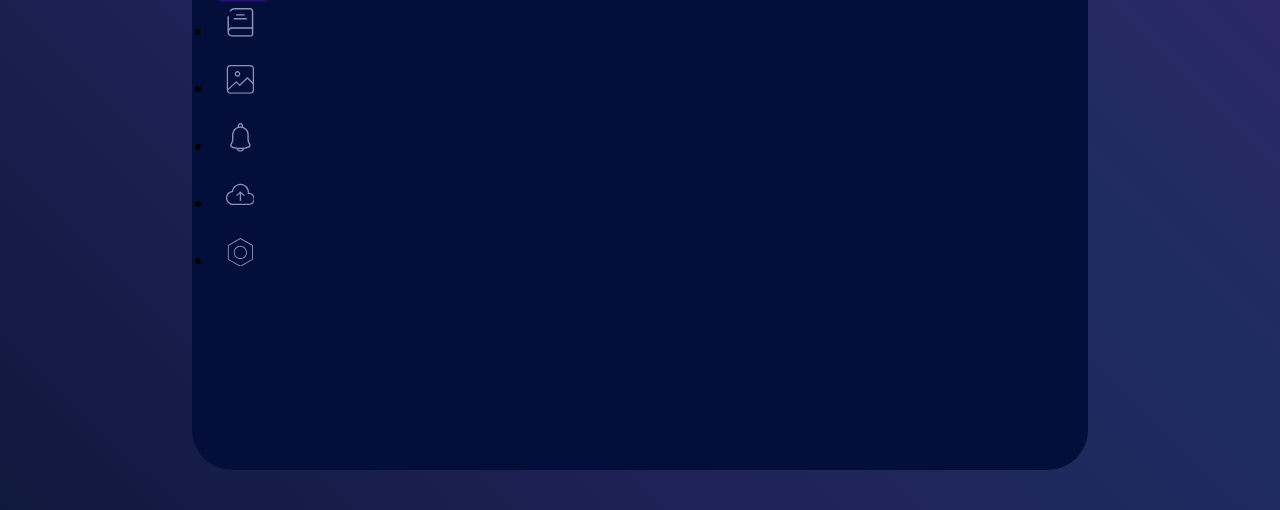
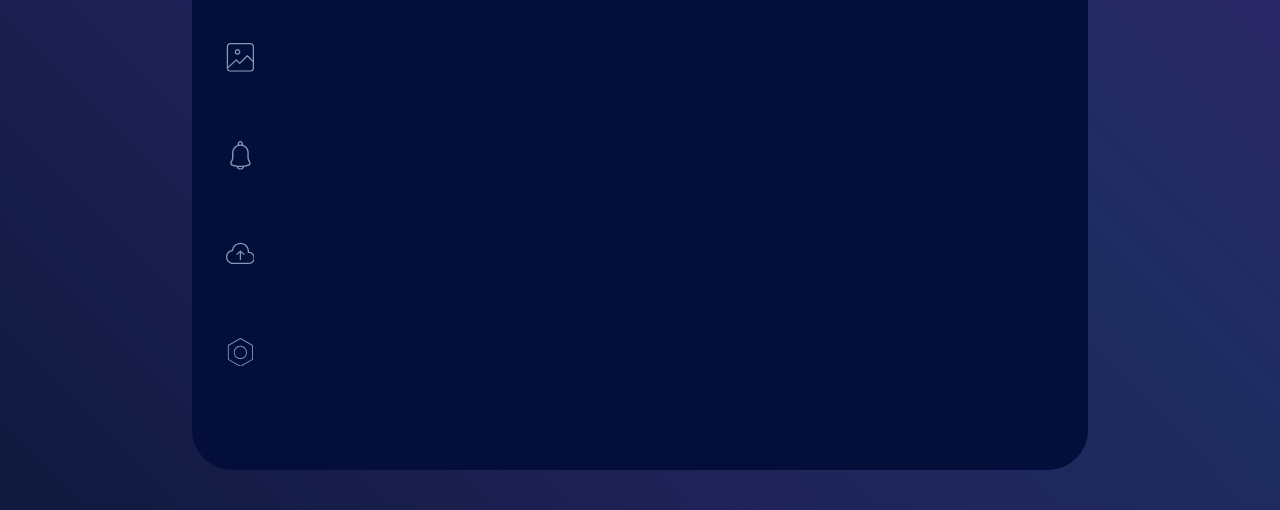
Before and after one commit to VipersEye/Weather-App, a website built with webpack: page src/index.html in a window 1280 px wide. Shown: the part 290-800 px from the top of the page. Built offline with nearby package versions, Linux system fonts and the light colour scheme.

Commit message:
Change main css file
Change main css file, add some new css variables and reset rules.

```diff
--- a/src/assets/styles/main.css
+++ b/src/assets/styles/main.css
@@ -1,4 +1,11 @@
 @import url('https://fonts.googleapis.com/css2?family=Poppins:ital,wght@0,100;0,200;0,300;0,400;0,500;0,600;0,700;0,800;1,900&display=swap');
+
+:root {
+    --fw-light: 200;
+    --fw-regular: 400;
+
+    --ff-primary: 'Poppins', sans-serif;
+}
 
 :root.night {
     --container-background: linear-gradient(45deg, hsl(228, 60%, 15%) 0%, hsl(237, 47%, 23%) 33.3%, hsl(227, 53%, 25%) 66.6%, hsl(254, 50%, 28%) 100%);
@@ -18,15 +25,66 @@
     --header-day-color: hsl(229, 28%, 44%);
 }
 
-*, *::before, *::after {
+*,
+*::before,
+*::after {
     box-sizing: border-box;
+}
 
+* {
     margin: 0;
     padding: 0;
 }
 
-html {
-    font-family: 'Poppins', sans-serif;
+ul[role='list'],
+ol[role='list'] {
+    list-style: none;
+}
+
+html:focus-within {
+    scroll-behavior: smooth;
+}
+
+body {
+    min-height: 100vh;
+    text-rendering: optimizeSpeed;
+}
+
+a:not([class]) {
+    text-decoration-skip-ink: auto;
+}
+
+img,
+picture {
+    max-width: 100%;
+    display: block;
+}
+
+input,
+button,
+textarea,
+select {
+    font: inherit;
+}
+
+@media (prefers-reduced-motion: reduce) {
+    html:focus-within {
+        scroll-behavior: auto;
+    }
+
+    *,
+    *::before,
+    *::after {
+        animation-duration: 0.01ms !important;
+        animation-iteration-count: 1 !important;
+        transition-duration: 0.01ms !important;
+        scroll-behavior: auto !important;
+    }
+}
+
+body {
+    font-family: var(--ff-primary);
+    font-size: 100%;
 }
 
 .container {
@@ -46,8 +104,8 @@ html {
 
     display: flex;
 
+    background-color: var(--app-background);
     border-radius: 2.5rem;
-    background-color: var(--app-background);
 }
 
 .app__inner {
@@ -62,13 +120,17 @@ html {
 /* nav ======================================= */
 
 .nav {
+    padding: 0 1.3rem;
+}
+
+.nav__list {
+    height: 100%;
+
     display: flex;
     flex-direction: column;
     justify-content: center;
     align-items: center;
     gap: 2.3rem;
-
-    padding: 0 1.3rem;
 }
 
 .nav__btn {
@@ -133,22 +195,22 @@ html {
 
 .header__greating-time {
     font-size: 2rem;
-    font-weight: 400;
     color: var(--header-time-color);
+    font-weight: var(--fw-regular);
 }
 
 .header__greetings-day {
+    font-size: 1.5rem;
     color: var(--header-day-color);
-    font-size: 1.5rem;
 }
 
 .header__date-time {
     font-size: 3.3rem;
-    font-weight: 200;
+    color: var(--header-time-color);
+    line-height: 1.2;
+    font-weight: var(--fw-light);
     text-align: right;
     text-transform: uppercase;
-    color: var(--header-time-color);
-    line-height: 1.2;
 }
 
 .header__date-day {
--- a/src/index.html
+++ b/src/index.html
@@ -59,7 +59,7 @@
         <main class="app">
 
             <nav class="nav">
-                <ul class="nav__list">
+                <ul class="nav__list" role="list">
                     <li class="nav__item">
                         <button type="button" class="nav__btn nav__btn_active">
                             <svg class="nav__icon nav__icon_home">
```
